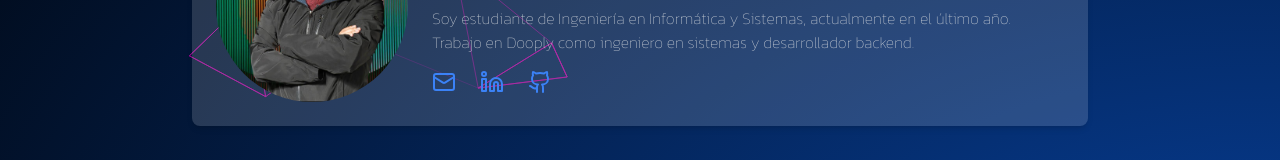
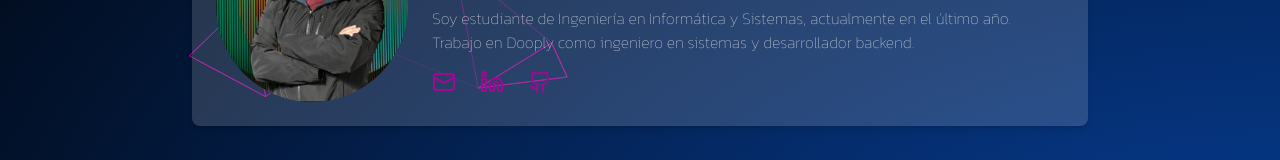
Before and after one commit to jose-az-2001/Portfolio, a Next.js app in the folder portfolio/: page / in a window 1280 px wide. Shown: the part 394-554 px from the top of the page. Built offline with nearby package versions, Linux system fonts and the light colour scheme.

Commit message:
change logo colors

```diff
--- a/portfolio/src/app/components/ProfileCard.tsx
+++ b/portfolio/src/app/components/ProfileCard.tsx
@@ -21,13 +21,13 @@ export default function ProfileCard() {
           Soy estudiante de Ingeniería en Informática y Sistemas, actualmente en el último año. Trabajo en Dooply como ingeniero en sistemas y desarrollador backend.
         </p>
         <div className="mt-4 flex justify-center md:justify-start space-x-6">
-          <a href="mailto:josedanielxela@gmail.com" className="text-blue-500">
+          <a href="mailto:josedanielxela@gmail.com" className="text-secondary">
             <Mail size={24} />
           </a>
-          <a href="https://www.linkedin.com/in/" className="text-blue-500">
+          <a href="https://www.linkedin.com/in/" className="text-secondary">
             <Linkedin size={24} />
           </a>
-          <a href="https://github.com/jose-az-2001" className="text-blue-500">
+          <a href="https://github.com/jose-az-2001" className="text-secondary">
             <Github size={24} />
           </a>
         </div>
--- a/portfolio/src/app/layout.tsx
+++ b/portfolio/src/app/layout.tsx
@@ -19,7 +19,6 @@ export default function RootLayout({
   return (
     <html lang="en">
       <body className={kanit.className}>
-        <NavBar/>
         {children}
       </body>
     </html>
--- a/portfolio/src/app/page.tsx
+++ b/portfolio/src/app/page.tsx
@@ -1,5 +1,6 @@
 // pages/index.js
 import CoverParticles from "./components/CoverParticles";
+import NavBar from "./components/NavBar";
 import ProfileCard from "./components/ProfileCard";
 
 export default function Home() {
@@ -11,6 +12,7 @@ export default function Home() {
       <div className="relative z-10 w-full">
         <ProfileCard />
       </div>
+      <NavBar/>
     </main>
   );
 }
```
